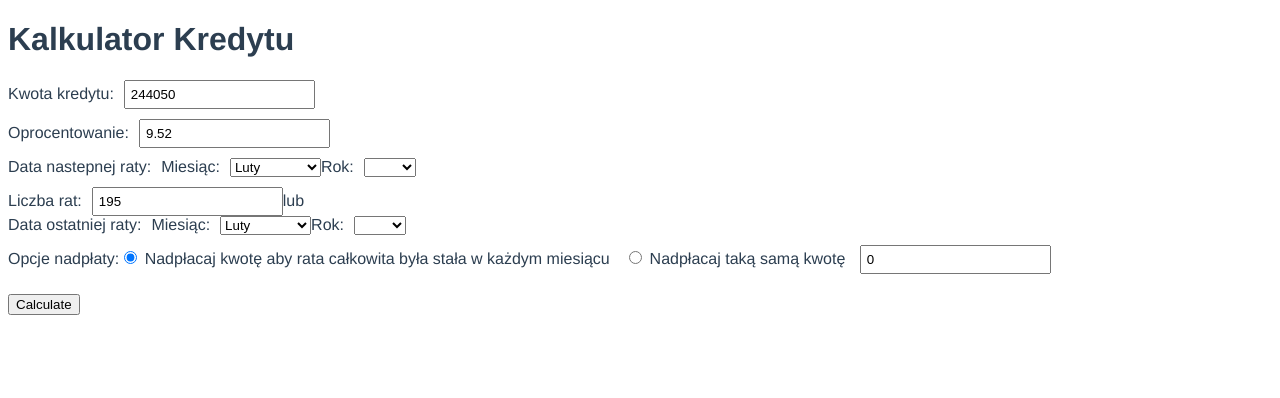
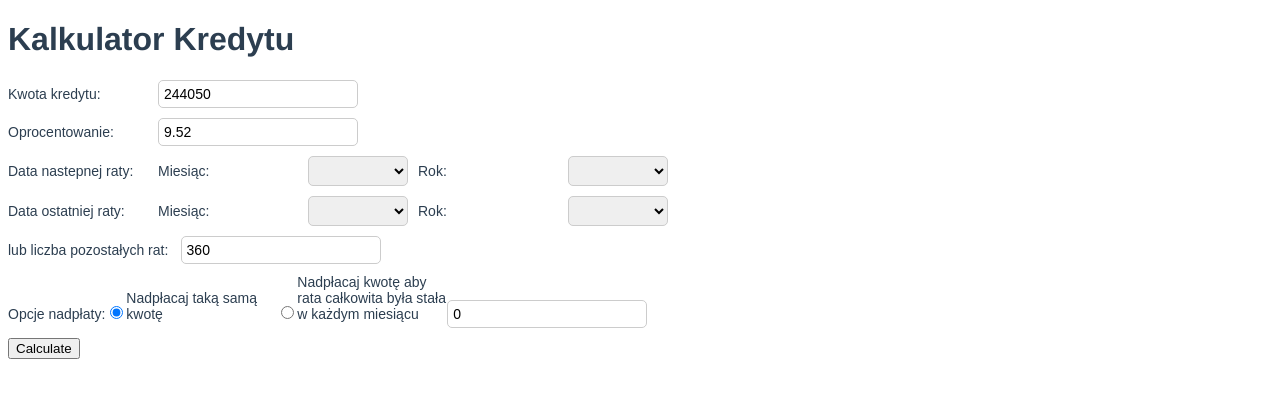
Before and after one commit to jaros2/mortageCalculator, a Vue app: page / in a window 1280 px wide. Shown: the top 398 px of the page. Built offline with nearby package versions, Linux system fonts and the light colour scheme.

Commit message:
przed zmiana propsow dla month year selector

```diff
--- a/src/App.vue
+++ b/src/App.vue
@@ -12,24 +12,22 @@
         <input type="number" id="interest-rate" name="interest-rate" v-model="interestRate" step="0.01" required>
       </div>
       <div class="form-group">
-        <MonthYearSelector title="Data nastepnej raty:" @value-changed="nextPaymentDateChange" />
-
-        <label for="remaining-payments">Liczba rat:</label>
+        <MonthYearSelector title="Data nastepnej raty:" @value-changed="nextPaymentDateChange" :initial-month="nextPaymentDate" />
+        <MonthYearSelector title="Data ostatniej raty:" @value-changed="lastPaymentDateChange" :initial-month="lastPaymentDate" />
+        <span>lub </span>
+        <label for="remaining-payments">liczba pozostałych rat:</label>
         <input type="number" id="remaining-payments" name="remaining-payments" v-model="remainingPayments" @change="remainingPaymentsChange">
-        <span>lub </span>
-        <MonthYearSelector title="Data ostatniej raty:" @value-changed="lastPaymentDateChange" />
 
       </div>
       <div class="form-group">
         <span class="op-options">Opcje nadpłaty:</span>
+        <input type="radio" name="OverpayOptions" id="fixedOverpay" v-model="opType" value="fixedOp">
+        <label class="form-check-label" for="fixedOverpay">
+          Nadpłacaj taką samą kwotę
+        </label>
         <input type="radio" name="OverpayOptions" id="variableOverpay" v-model="opType" value="variableOp">
         <label class="form-check-label" for="variableOverpay">
           Nadpłacaj kwotę aby rata całkowita była stała w każdym miesiącu
-        </label>
-
-        <input type="radio" name="OverpayOptions" id="fixedOverpay" v-model="opType" value="fixedOp">
-        <label class="form-check-label" for="fixedOverpay">
-          Nadpłacaj taką samą kwotę
         </label>
         <input type="number" id="op-amount" v-model="opAmount" name="op-amount">
       </div>
@@ -37,7 +35,7 @@
     </form>
     <div v-if="showTable">
       <section>
-        <p>Odsetki całkowite: {{ totalInterest }}</p>
+        <p>Odsetki całkowite: {{ totalInterest.toFixed(0) }}</p>
 
         <table>
           <thead>
@@ -54,7 +52,7 @@
           <tbody>
             <tr v-for="(payment, index) in payments" :key="index">
               <td>{{ payment.paymentNumber }}</td>
-              <td>Miesiąc x</td>
+              <td>{{ payment.monthName }}</td>
               <td>{{ payment.paymentAmount }}</td>
               <td>{{ payment.interestPayment }}</td>
               <td>{{ payment.principalPayment }}</td>
@@ -72,7 +70,7 @@
 </template>
 
 <script>
-import {monthDiff} from './funcLib.js';
+import {monthDiff, addMonthsToDate, formatDate} from './funcLib.js';
 import MonthYearSelector from './components/MonthYearSelector.vue'
 
 export default {
@@ -87,12 +85,15 @@ export default {
       interestRate: 9.52,
       payments: [],
       remainingPayments: 195,
-      nextPaymentDate: undefined,
-      lastPaymentDate: undefined,
+      nextPaymentDate: new Date(),
+      lastPaymentDate: new Date(new Date().getFullYear()+30,1,1),
       overPayments: {},
       opAmount: 0,
-      opType: "variableOp"
+      opType: "fixedOp"
     }
+  },
+  mounted() {
+    this.remainingPayments = monthDiff(this.nextPaymentDate, this.lastPaymentDate )
   },
   methods: {
     onSubmit() {
@@ -115,6 +116,7 @@ export default {
         const monthlyPayment = loanAmount * monthlyInterestRate / (1 - Math.pow(1 + monthlyInterestRate, -(remainingPayments - i + 1)));
         const interestPayment = loanAmount * monthlyInterestRate;
         const principalPayment = monthlyPayment - interestPayment;
+        const monthName = formatDate(addMonthsToDate(this.nextPaymentDate, i-1 ));
 
         let overpayment;
         //calculate overpayment using user selected options
@@ -130,6 +132,7 @@ export default {
         const balance = loanAmount - principalPayment - overpayment;
         const payment = {
           paymentNumber: i,
+          monthName: monthName,
           paymentAmount: monthlyPayment.toFixed(2),
           interestPayment: interestPayment.toFixed(2),
           principalPayment: principalPayment.toFixed(2),
@@ -144,9 +147,10 @@ export default {
 
       return payments;
     },
-    remainingPaymentsChange(newPaymentNo) {
-      this.remainingPayments = newPaymentNo
-      this.lastPaymentDate = new Date(this.nextPaymentDate).setMonth(this.nextPaymentDate.getMonth() + newPaymentNo)
+    remainingPaymentsChange(ev) {
+      this.remainingPayments = ev.target.value
+      this.lastPaymentDate = addMonthsToDate(this.nextPaymentDate, this.remainingPayments)
+
     },
     lastPaymentDateChange(newDate) {
       this.lastPaymentDate = newDate
@@ -192,34 +196,45 @@ div {
   margin-bottom: 10px;
 }
 
-label {
-  margin-right: 10px;
-  width: 100px;
-  /* Set the width of the labels to the same value */
+form {
+  font-family: Arial, sans-serif;
+  font-size: 14px;
 }
 
-input {
-
-  padding: 5px;
+/* Style form labels */
+label {
+  display: inline-block;
+  width: 150px;
+  margin-bottom: 5px;
 }
 
-button {
-  margin-top: 10px;
+/* Style form input fields */
+input[type="number"], select {
+  padding: 5px;
+  width: 200px;
+  border-radius: 5px;
+  border: 1px solid #ccc;
+  box-sizing: border-box;
+  font-size: 14px;
 }
 
-.form-group {
-  display: block;
+/* Style form select boxes */
+select {
+  width: 100px;
+  margin-right: 10px;
 }
 
-/* Chrome, Safari, Edge, Opera */
-input::-webkit-outer-spin-button,
-input::-webkit-inner-spin-button {
-  -webkit-appearance: none;
-  margin: 0;
+/* Style form submit button */
+input[type="submit"] {
+  background-color: #4CAF50;
+  color: white;
+  padding: 10px 15px;
+  border: none;
+  border-radius: 5px;
+  cursor: pointer;
 }
 
-/* Firefox */
-input[type=number] {
-  -moz-appearance: textfield;
+input[type="submit"]:hover {
+  background-color: #45a049;
 }
 </style>
```
